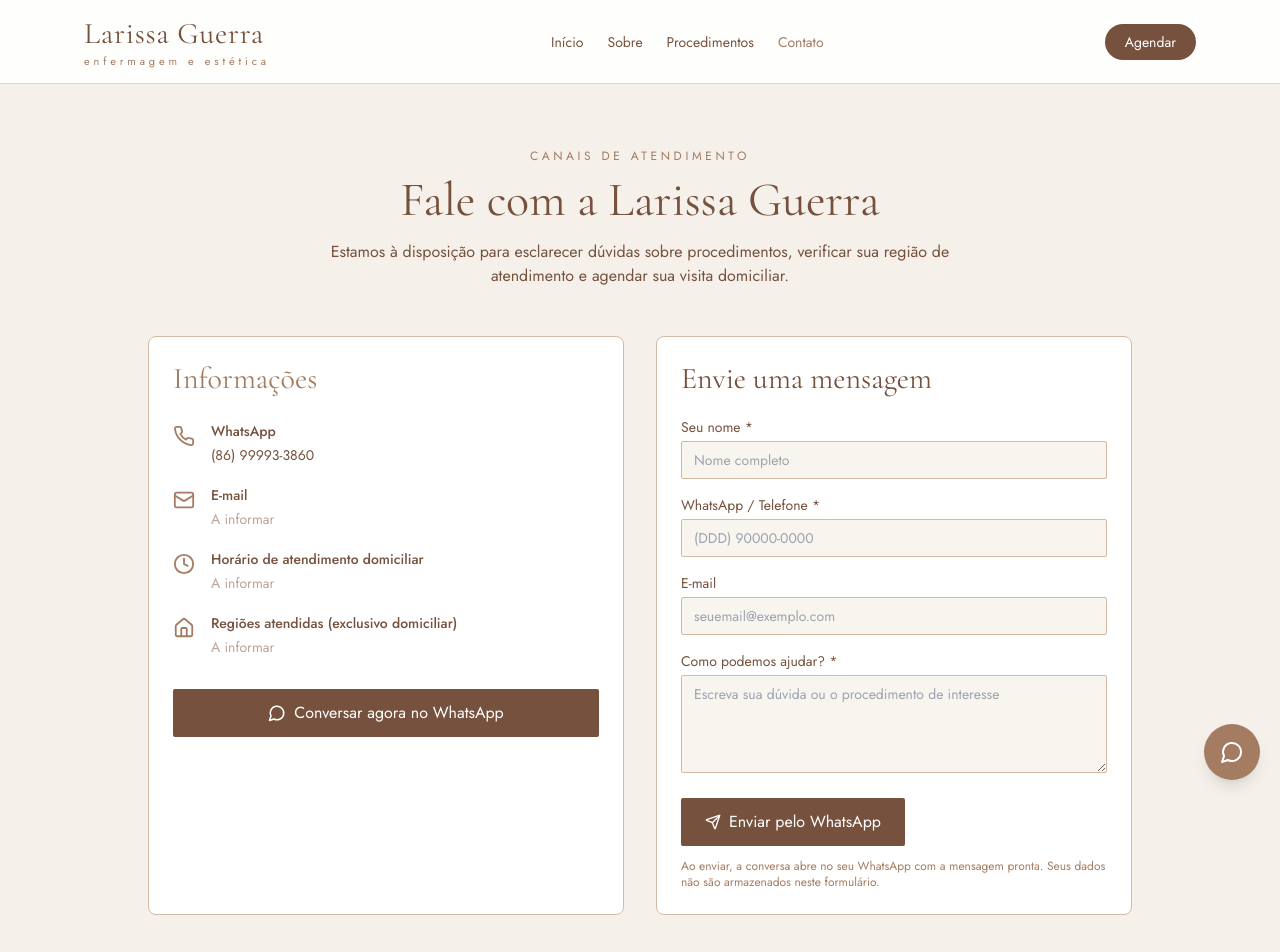
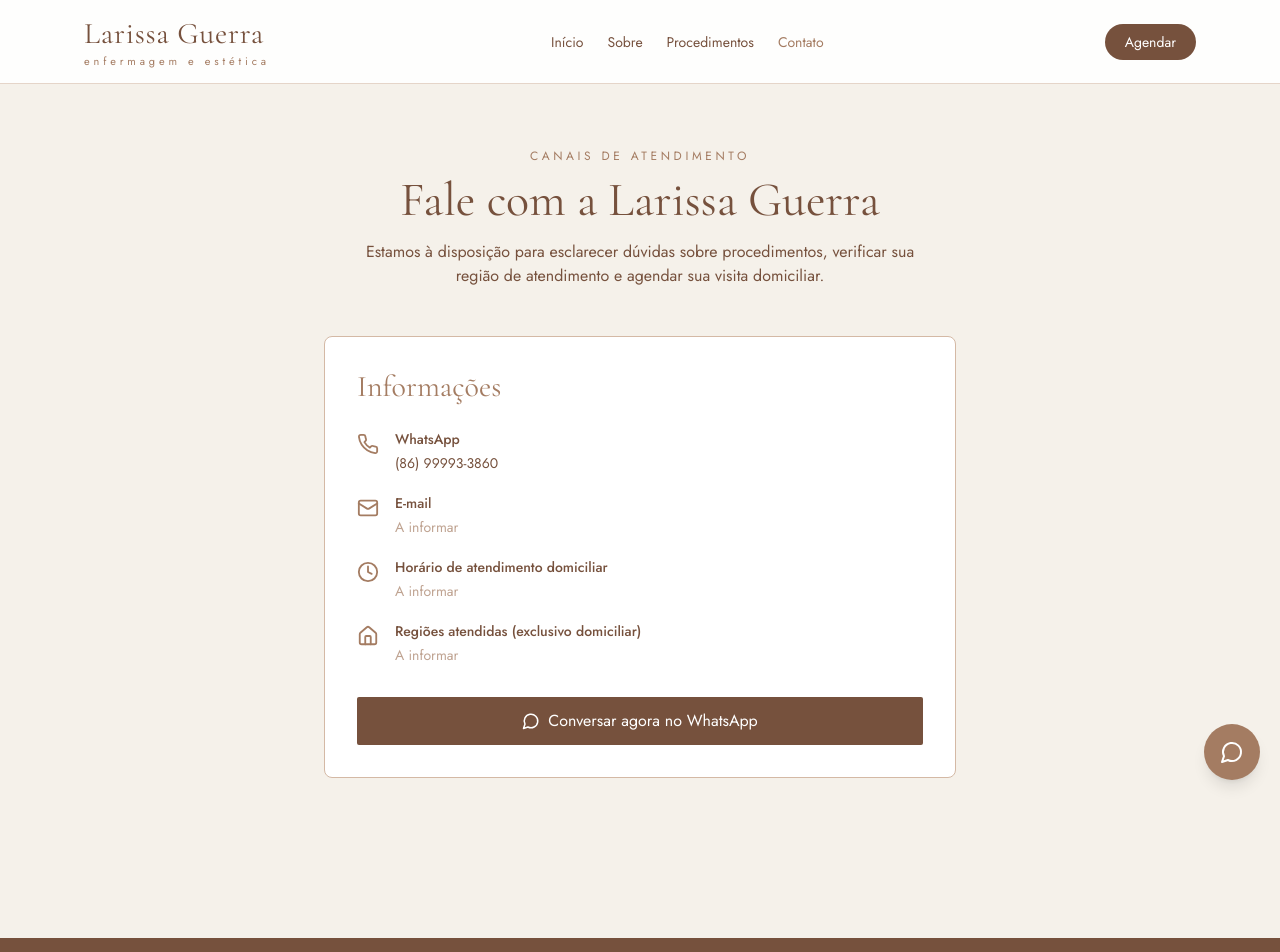
Before and after one commit to wpintegrada-oss/Larissa_Guerra, a React (Vite) app: page /contato in a window 1280 px wide. Shown: the top 952 px of the page. Built offline with nearby package versions, Linux system fonts and the light colour scheme; no server answers; the database is empty.

Commit message:
Add files via upload

```diff
--- a/src/pages/Contato.tsx
+++ b/src/pages/Contato.tsx
@@ -1,7 +1,5 @@
-import { useState, type FormEvent } from 'react'
-import { MessageCircle, Mail, Clock, Home, Phone, Send } from 'lucide-react'
+import { MessageCircle, Mail, Clock, Home, Phone } from 'lucide-react'
 import { site, formatPhone, waLink } from '../lib/config'
-import { saveRequest } from '../lib/requests'
 
 const pending = <span className="text-marrom/70">A informar</span>
 
@@ -11,28 +9,14 @@ function Row({ icon: I, title, children }: { icon: typeof Phone; title: string;
 }
 
 export default function Contato() {
-  const [f, setF] = useState({ nome: '', fone: '', email: '', msg: '' })
-  const [erro, setErro] = useState('')
-  const set = (k: keyof typeof f) => (e: { target: { value: string } }) => setF({ ...f, [k]: e.target.value })
   const wa = waLink('Olá! Gostaria de atendimento.')
-
-  function enviar(e: FormEvent) {
-    e.preventDefault()
-    if (!f.nome.trim() || !f.fone.trim() || !f.msg.trim()) return setErro('Preencha nome, WhatsApp e a mensagem.')
-    const link = waLink(`Olá! Meu nome é ${f.nome}. ${f.msg}\nContato: ${f.fone}${f.email ? ' | ' + f.email : ''}`)
-    if (!link) return setErro('O WhatsApp de atendimento ainda não foi configurado. Tente novamente em breve.')
-    setErro(''); void saveRequest({ tipo: 'contato', nome: f.nome, fone: f.fone, obs: `${f.msg}${f.email ? ' | ' + f.email : ''}`.slice(0, 900) }); window.open(link, '_blank', 'noopener')
-  }
-  const input = 'mt-1 w-full rounded-sm border border-nude bg-bege/30 px-3 py-2'
-
   return (
-    <section className="mx-auto max-w-5xl px-5 py-16">
+    <section className="mx-auto max-w-2xl px-5 py-16">
       <p className="text-center text-xs tracking-[0.3em] text-marrom">CANAIS DE ATENDIMENTO</p>
       <h1 className="mt-3 text-center font-serif text-5xl">Fale com a Larissa Guerra</h1>
-      <p className="mx-auto mt-4 max-w-2xl text-center">Estamos à disposição para esclarecer dúvidas sobre procedimentos, verificar sua região de atendimento e agendar sua visita domiciliar.</p>
+      <p className="mx-auto mt-4 max-w-xl text-center">Estamos à disposição para esclarecer dúvidas sobre procedimentos, verificar sua região de atendimento e agendar sua visita domiciliar.</p>
 
-      <div className="mt-12 grid gap-8 md:grid-cols-2">
-        <div className="rounded-lg border border-nude bg-white p-6">
+      <div className="mt-12 rounded-lg border border-nude bg-white p-6 md:p-8">
         <h2 className="font-serif text-3xl text-marrom">Informações</h2>
         <ul className="mt-6 space-y-5">
           <Row icon={Phone} title="WhatsApp">{site.whatsapp ? formatPhone(site.whatsapp) : pending}</Row>
@@ -43,18 +27,6 @@ export default function Contato() {
         {wa ? <a href={wa} target="_blank" rel="noreferrer" className="mt-8 flex items-center justify-center gap-2 rounded-sm bg-cacau px-5 py-3 text-white hover:bg-marrom"><MessageCircle size={18} />Conversar agora no WhatsApp</a>
           : <p className="mt-8 rounded-sm bg-nude/40 p-3 text-sm">O botão de WhatsApp será ativado quando o número for configurado.</p>}
       </div>
-
-        <form onSubmit={enviar} noValidate className="rounded-lg border border-nude bg-white p-6">
-          <h2 className="font-serif text-3xl">Envie uma mensagem</h2>
-          <label className="mt-5 block text-sm">Seu nome *<input className={input} value={f.nome} onChange={set('nome')} autoComplete="name" placeholder="Nome completo" /></label>
-          <label className="mt-4 block text-sm">WhatsApp / Telefone *<input className={input} value={f.fone} onChange={set('fone')} inputMode="tel" autoComplete="tel" placeholder="(DDD) 90000-0000" /></label>
-          <label className="mt-4 block text-sm">E-mail<input type="email" className={input} value={f.email} onChange={set('email')} autoComplete="email" placeholder="seuemail@exemplo.com" /></label>
-          <label className="mt-4 block text-sm">Como podemos ajudar? *<textarea rows={4} className={input} value={f.msg} onChange={set('msg')} placeholder="Escreva sua dúvida ou o procedimento de interesse" /></label>
-          {erro && <p role="alert" className="mt-3 text-sm text-red-700">{erro}</p>}
-          <button className="mt-5 flex items-center gap-2 rounded-sm bg-cacau px-6 py-3 text-white hover:bg-marrom"><Send size={16} />Enviar pelo WhatsApp</button>
-          <p className="mt-3 text-xs text-marrom">Ao enviar, a conversa abre no seu WhatsApp com a mensagem pronta. Seus dados não são armazenados neste formulário.</p>
-        </form>
-      </div>
     </section>
   )
 }
```
Lines whose indentation alone changed are shown as unchanged.
